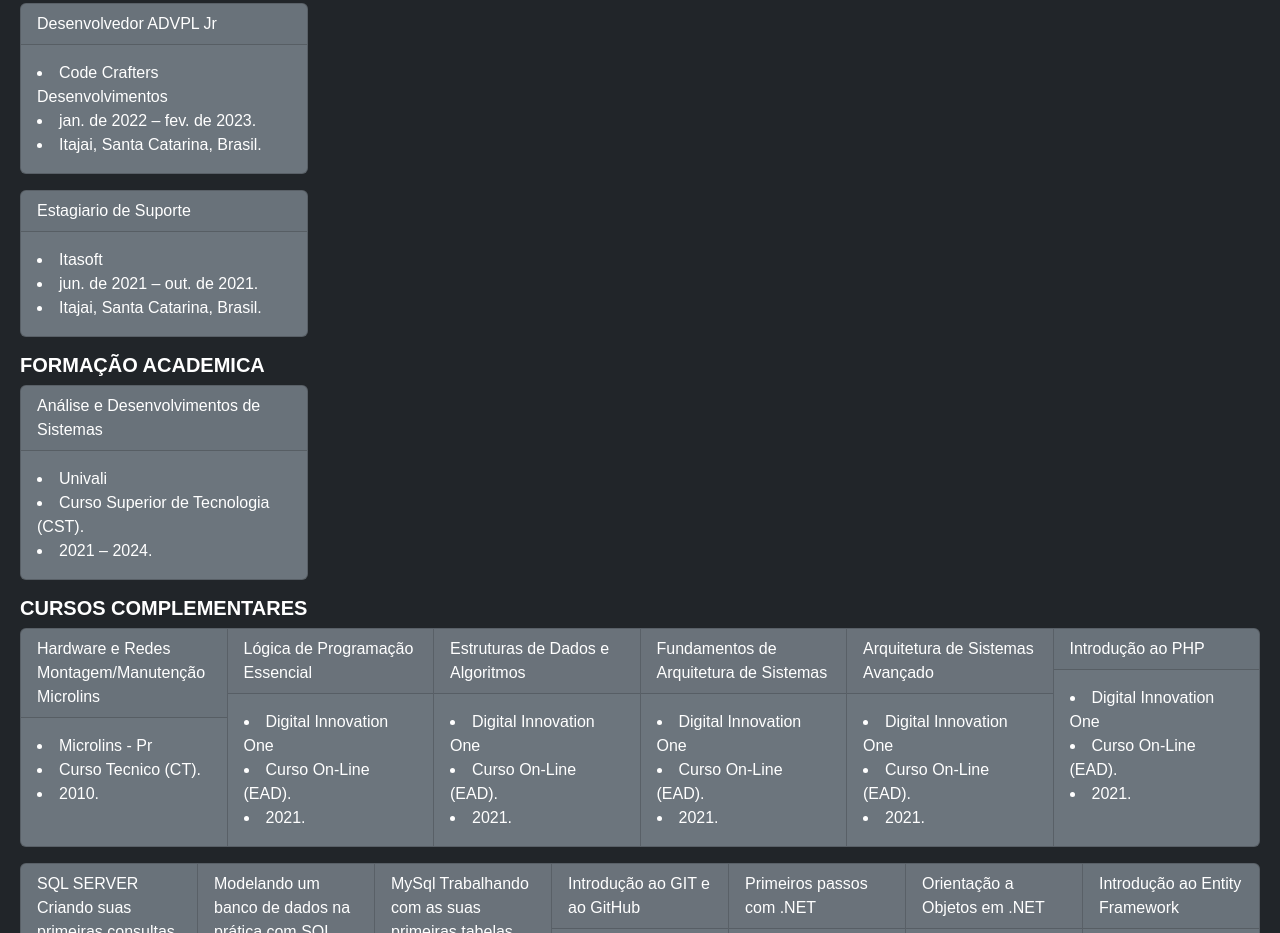
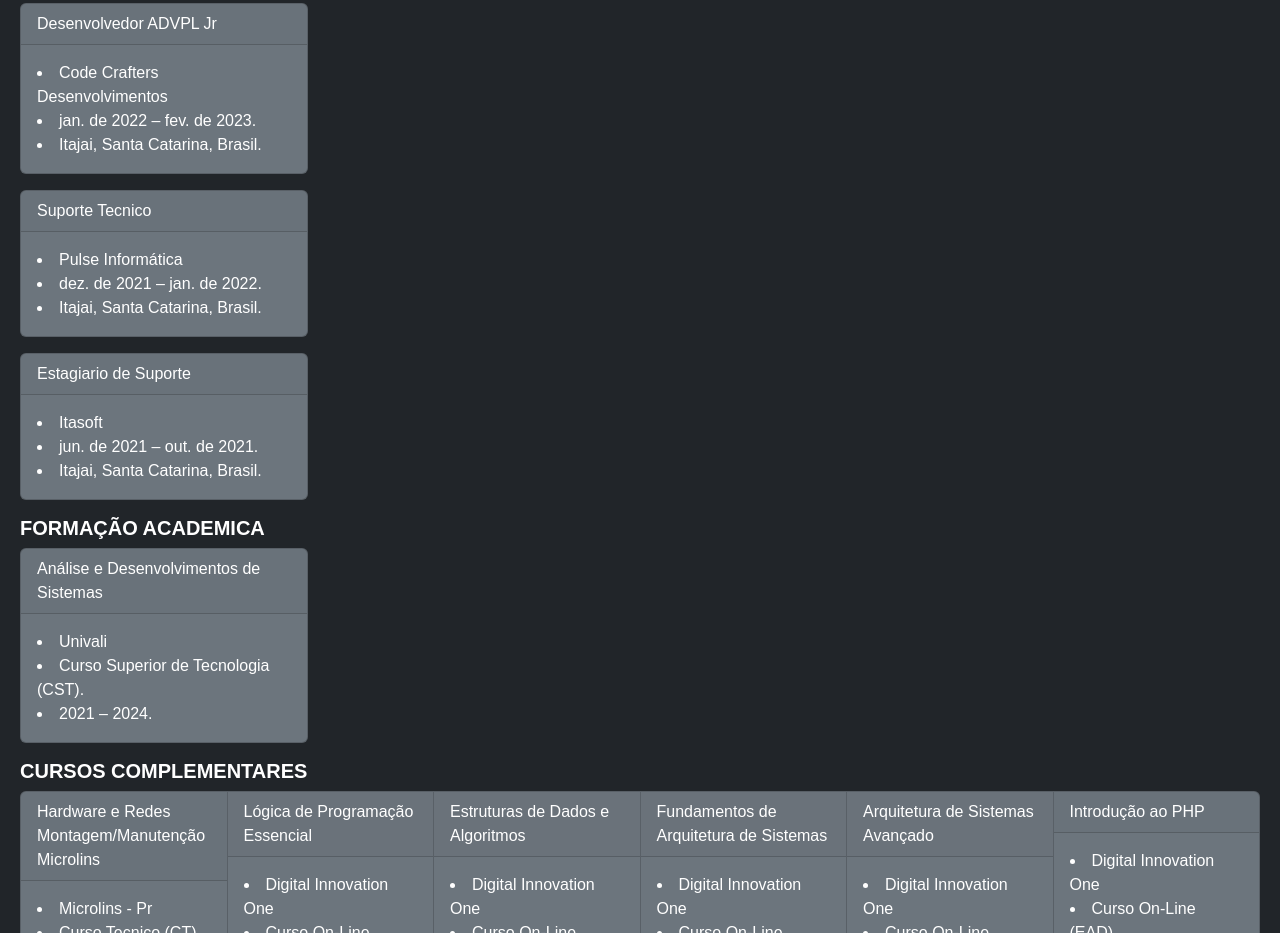
Before and after one commit to Alexandre-apf92/Portfolio, a plain HTML site: page index.html in a window 1280 px wide. Shown: the part 1006-1939 px from the top of the page. Drawn offline with nearby package versions, Linux system fonts and the light colour scheme.

Commit message:
add experiencia

```diff
--- a/index.html
+++ b/index.html
@@ -134,12 +134,20 @@
 
             <div>
                 <h5>Resumo Profissional</h5>
-
                 <div class="card text-bg-secondary mb-3" style="max-width: 18rem;">
                     <div class="card-header">Desenvolvedor ADVPL Jr</div>
                     <div class="card-body">
                         <li>Code Crafters Desenvolvimentos</li>
                         <li>jan. de 2022 – fev. de 2023.</li>
+                        <li>Itajai, Santa Catarina, Brasil.</li>
+                    </div>
+                </div>
+
+                <div class="card text-bg-secondary mb-3" style="max-width: 18rem;">
+                    <div class="card-header">Suporte Tecnico</div>
+                    <div class="card-body">
+                        <li>Pulse Informática</li>
+                        <li>dez. de 2021 – jan. de 2022.</li>
                         <li>Itajai, Santa Catarina, Brasil.</li>
                     </div>
                 </div>
```
